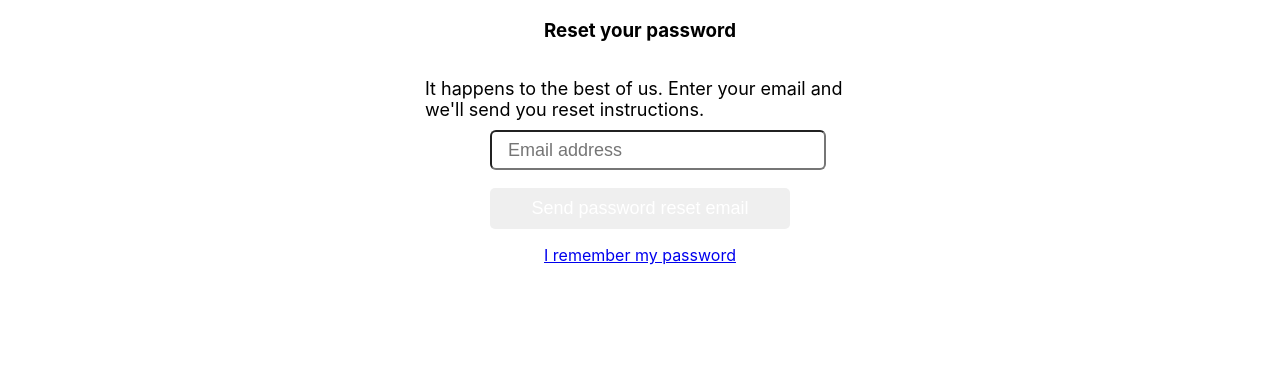
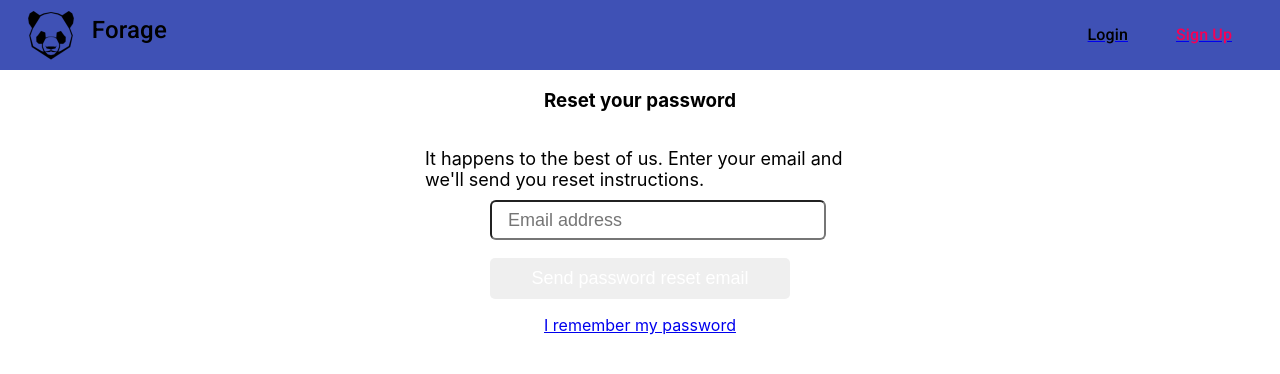
Before and after one commit to ddsteig/password-reset, a React (Create React App) app in the folder client/: page /reset_password in a window 1280 px wide. Shown: the top 374 px of the page. Built offline with nearby package versions, Linux system fonts and the light colour scheme; no server answers.

Commit message:
Added nav bar to recover password page

```diff
--- a/client/src/pages/RecoverPassword.jsx
+++ b/client/src/pages/RecoverPassword.jsx
@@ -2,6 +2,7 @@ import React, { Component } from "react"
 import { Link } from "react-router-dom"
 import { Button, GhostInput } from "../styles/styledComponents"
 import styled from "styled-components"
+import AppAppBar from "../views/AppAppBar";
 
 // MOVE TO REDUX
 import axios from "axios"
@@ -77,6 +78,8 @@ class RecoverPassword extends Component {
     const { email, submitted } = this.state
 
     return (
+      <>
+      <AppAppBar/>
       <RecoverPasswordStyles>
         <h3>Reset your password</h3>
         {submitted ? (
@@ -109,6 +112,7 @@ class RecoverPassword extends Component {
           </div>
         )}
       </RecoverPasswordStyles>
+      </>
     )
   }
 }
```
